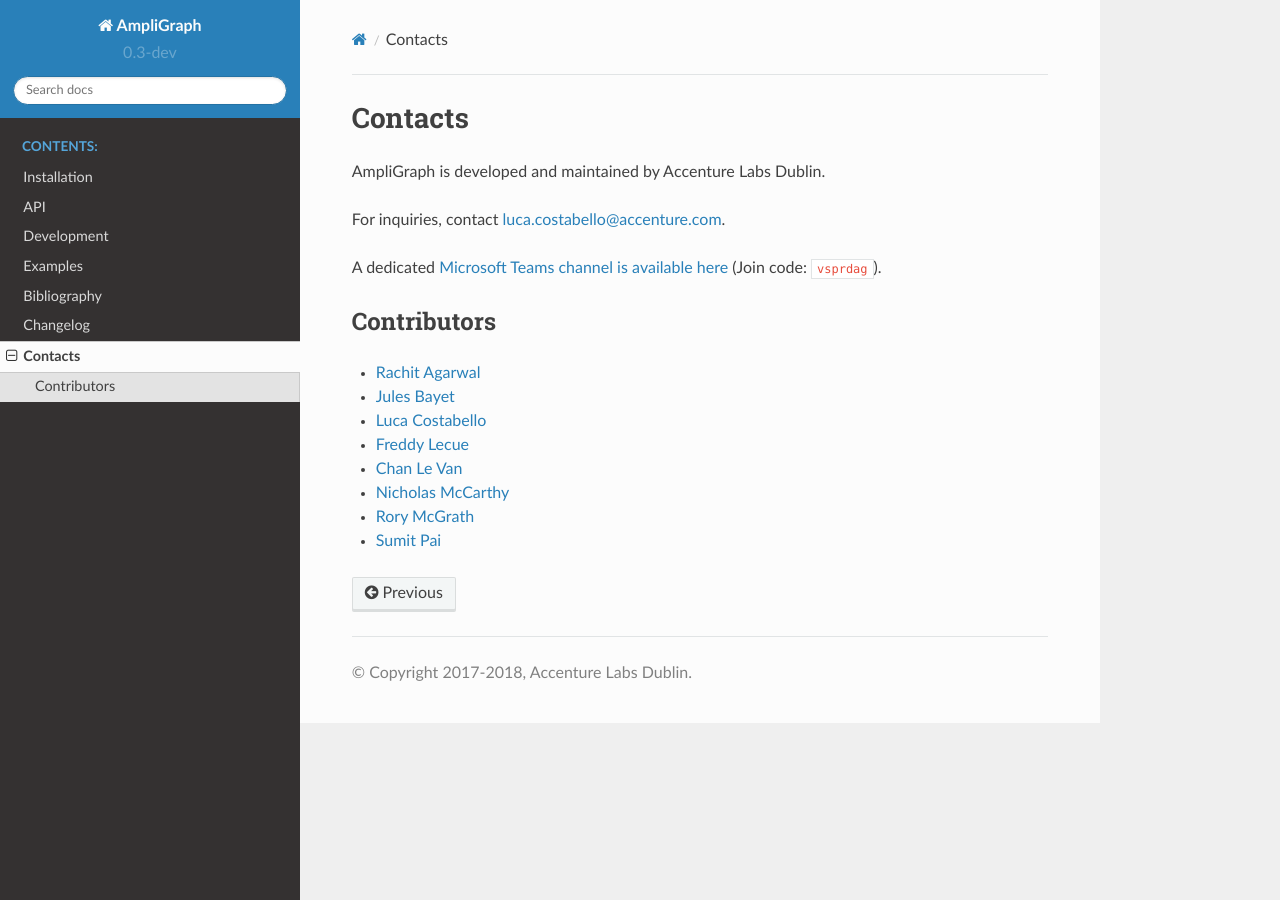
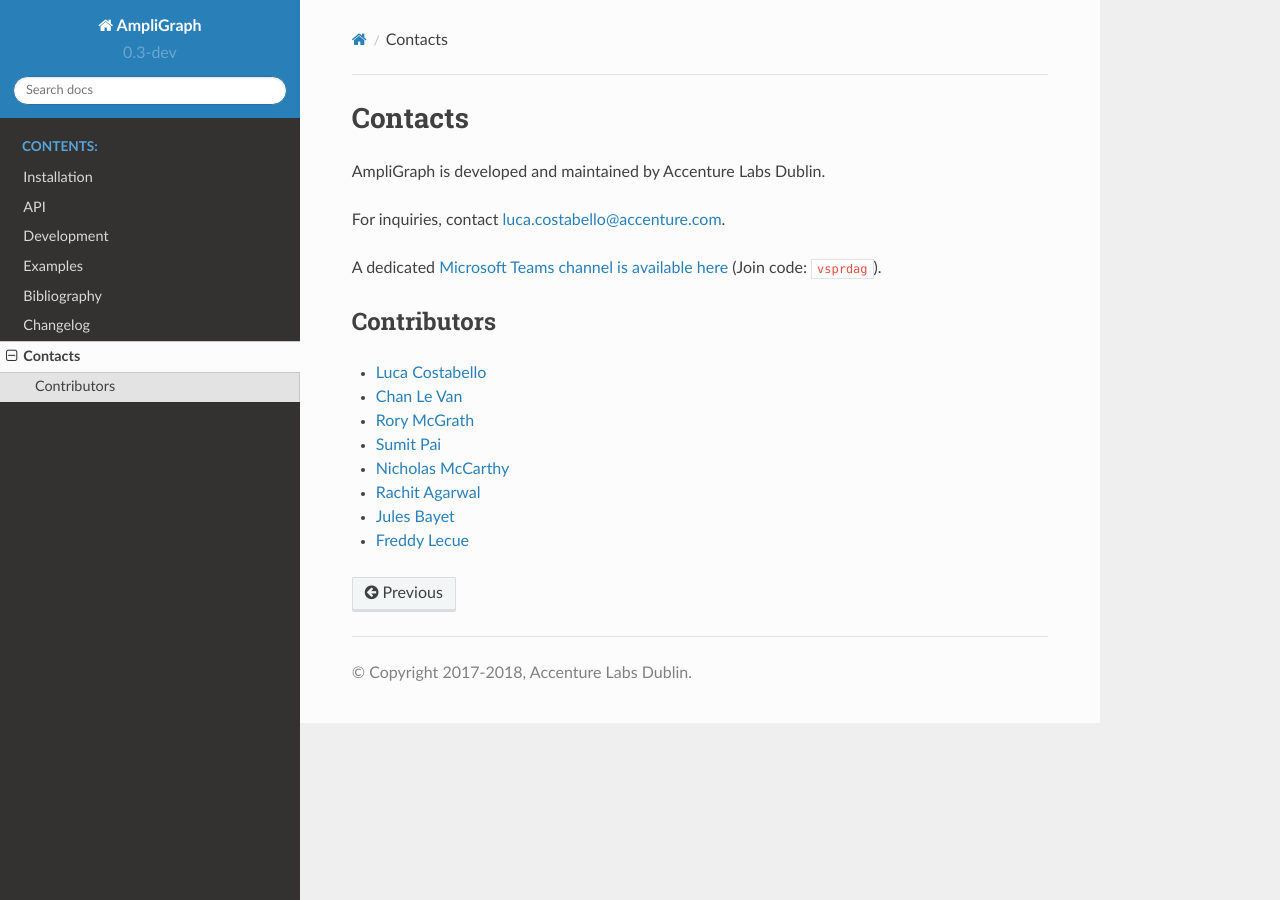
Before and after one commit to Accenture/AmpliGraph, a Sphinx documentation site: the page built from docs/contacts.md, in a window 1280 px wide. Built offline with Sphinx 7.4.7 and the Read the Docs theme 2.0.0, drawn with Linux system fonts in a browser that asks for light colours; part of the change alters nothing that is shown.

```diff
--- a/docs/contacts.md
+++ b/docs/contacts.md
@@ -9,11 +9,11 @@ A dedicated [Microsoft Teams channel is available here](https://teams.microsoft.
 
 ## Contributors
 
++ [Luca Costabello](mailto:luca.costabello@accenture.com)
++ [Chan Le Van](mailto:chan.v.le.van@accenture.com)
++ [Rory McGrath](mailto:rory.m.mcgrath@accenture.com)
++ [Sumit Pai](mailto:sumit.pai@accenture.com)
++ [Nicholas McCarthy](mailto:nicholas.mccarthy@accenture.com)
 + [Rachit Agarwal](mailto:rachit.r.agarwal@accenture.com)
 + [Jules Bayet](mailto:jules.bayet@polytechnique.edu)
-+ [Luca Costabello](mailto:luca.costabello@accenture.com)
-+ [Freddy Lecue](mailto:freddy.lecuen@accenture.com)
-+ [Chan Le Van](mailto:chan.v.le.van@accenture.com)
-+ [Nicholas McCarthy](mailto:nicholas.mccarthy@accenture.com)
-+ [Rory McGrath](mailto:rory.m.mcgrath@accenture.com)
-+ [Sumit Pai](mailto:jadran.sirotkovic@accenture.com)
++ [Freddy Lecue](mailto:freddy.lecue@accenture.com)
```
